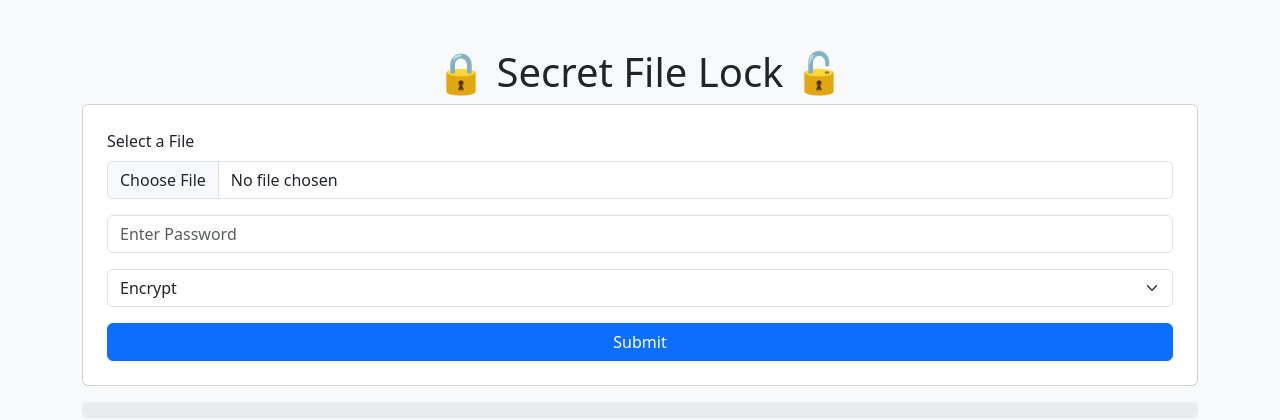
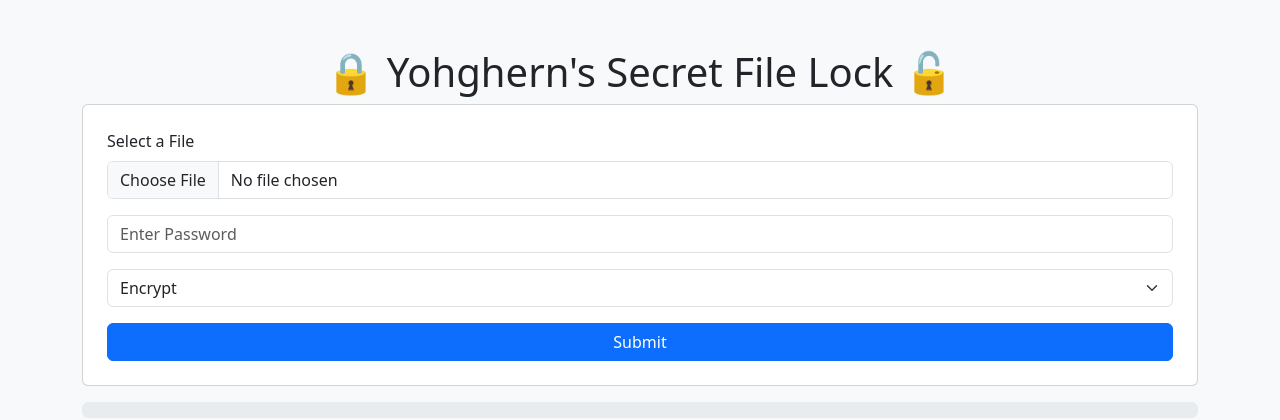
Before and after one commit to Yohghern/SecretLock, a Flask app: page / in a window 1280 px wide. Shown: the top 420 px of the page. Run offline with Flask 3, Linux system fonts and the light colour scheme.

Commit message:
Update index.html

```diff
--- a/templates/index.html
+++ b/templates/index.html
@@ -8,7 +8,7 @@
 </head>
 <body class="bg-light">
     <div class="container mt-5">
-        <h1 class="text-center">🔒 Secret File Lock 🔓</h1>
+        <h1 class="text-center">🔒 Yohghern's Secret File Lock 🔓</h1>
 
         <div id="alert" class="alert alert-info" style="display: none;"></div>
 
```
